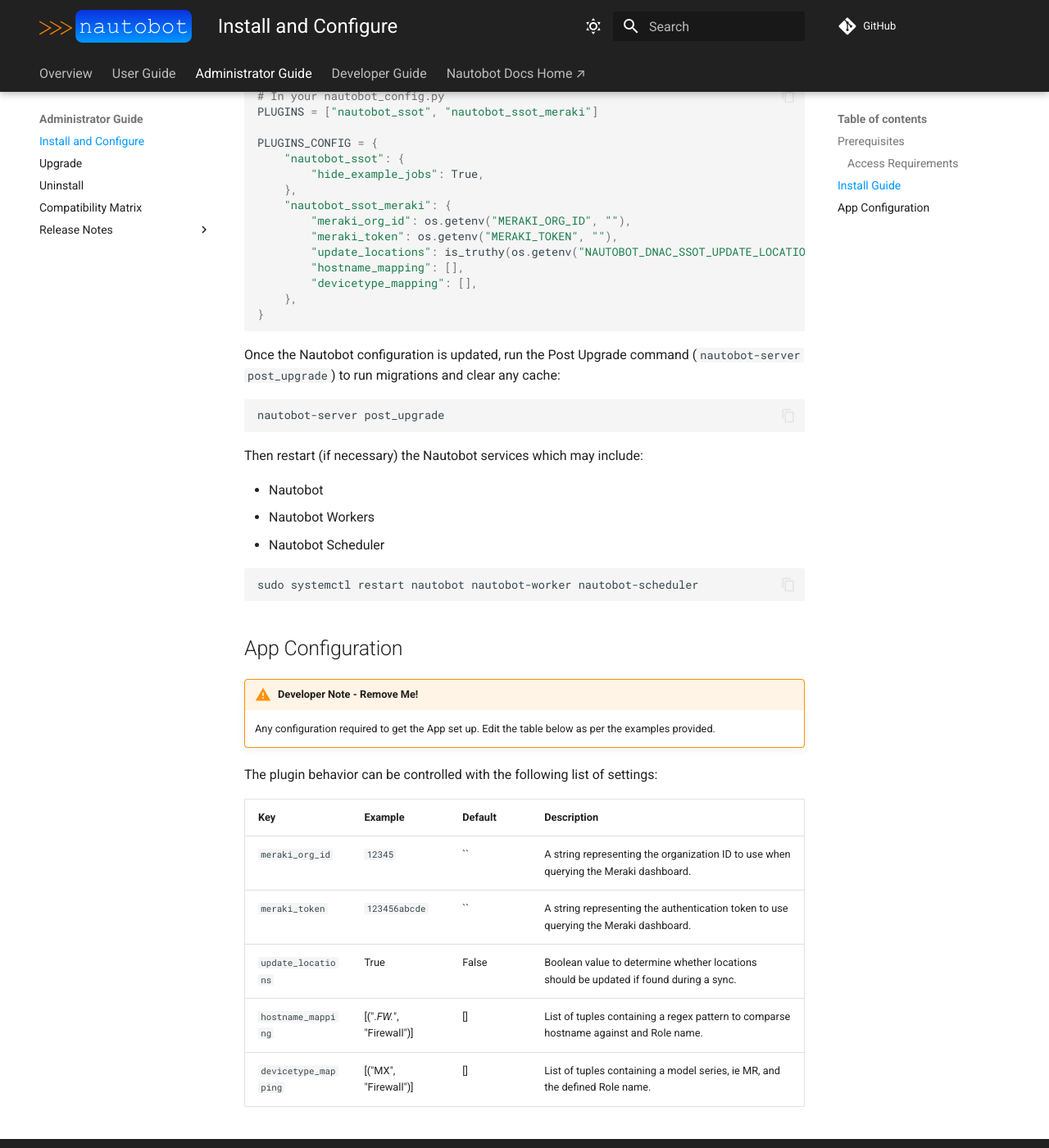
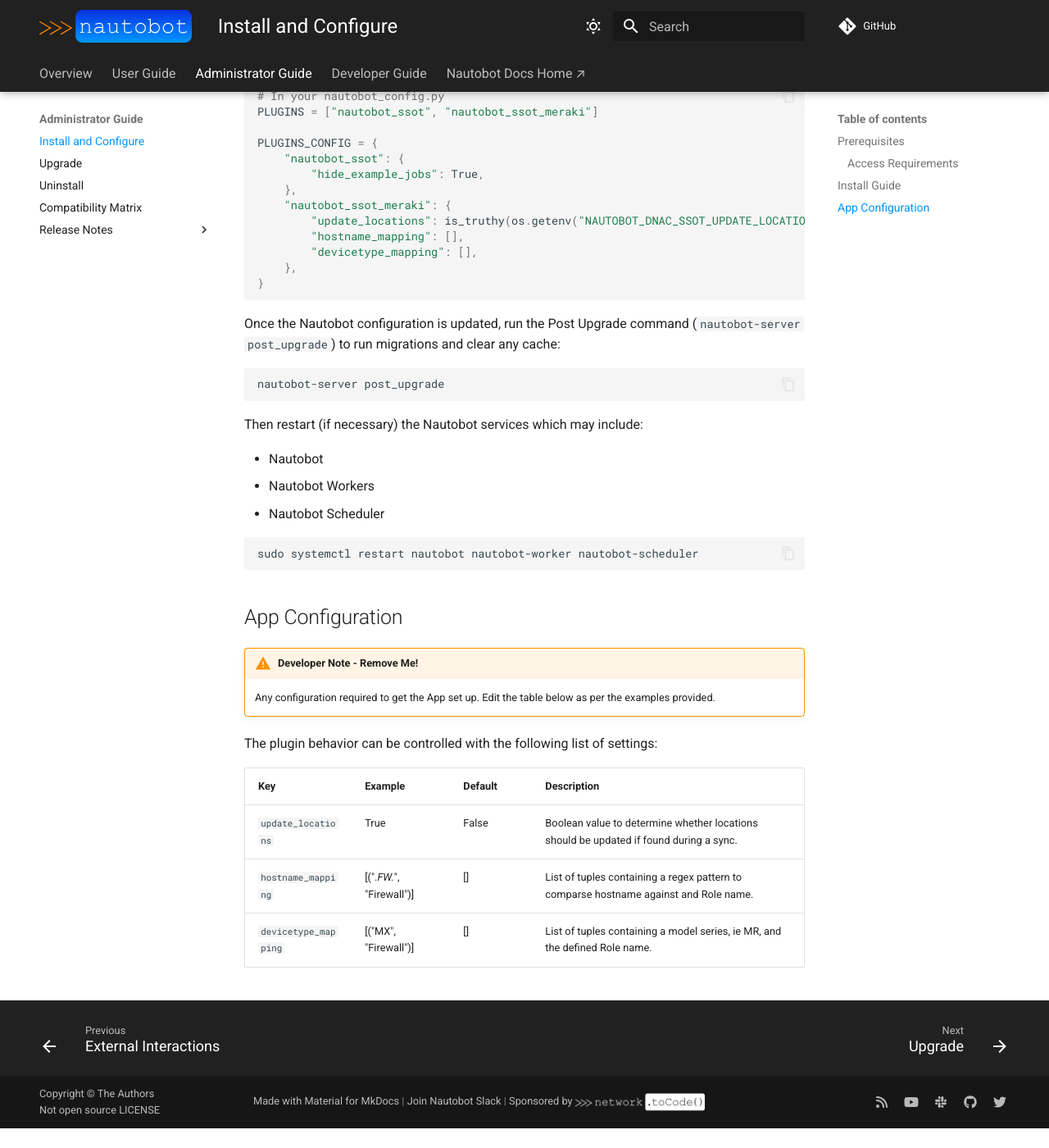
Before and after one commit to nautobot/nautobot-plugin-ssot-meraki, an MkDocs documentation site: the page built from docs/admin/install.md, in a window 1280 px wide and 1400 px high, scrolled down 1364 px. Shown: the whole window at 82% size. Built offline with MkDocs 1.6.1 and Material for MkDocs 9.7.7, drawn with Linux system fonts in a browser that asks for light colours; comment, search, counter and statistics services are not loaded; after the commit the page ends 2740 px from its top, so only the background shows below that.

Commit message:
refactor: 🔥 Remove Org ID and Token settings as they've been moved to ExternalIntegration.

```diff
--- a/docs/admin/install.md
+++ b/docs/admin/install.md
@@ -48,8 +48,6 @@
         "hide_example_jobs": True,
     },
     "nautobot_ssot_meraki": {
-        "meraki_org_id": os.getenv("MERAKI_ORG_ID", ""),
-        "meraki_token": os.getenv("MERAKI_TOKEN", ""),
         "update_locations": is_truthy(os.getenv("NAUTOBOT_DNAC_SSOT_UPDATE_LOCATIONS", False)),
         "hostname_mapping": [],
         "devicetype_mapping": [],
@@ -82,8 +80,6 @@
 
 | Key                  | Example                  | Default  | Description                                                                                  |
 | -------------------- | ------------------------ | -------- | -------------------------------------------------------------------------------------------- |
-| `meraki_org_id`      |      `12345`             |    ``    | A string representing the organization ID to use when querying the Meraki dashboard.         |
-| `meraki_token`       |      `123456abcde`       |    ``    | A string representing the authentication token to use querying the Meraki dashboard.         |
 | `update_locations`   |      True                |   False  | Boolean value to determine whether locations should be updated if found during a sync.       |
 | `hostname_mapping`   | [(".*FW.*", "Firewall")] |   []     | List of tuples containing a regex pattern to comparse hostname against and Role name.        |
 | `devicetype_mapping` |   [("MX", "Firewall")]   |   []     | List of tuples containing a model series, ie MR, and the defined Role name.                  |
```
Also changed, not shown: 1 other file.
